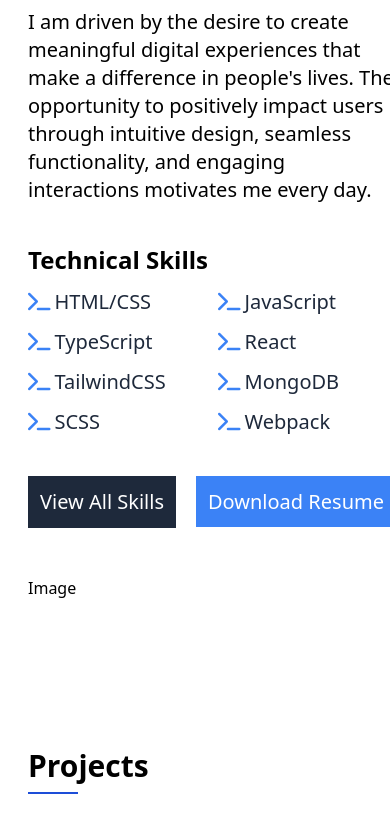
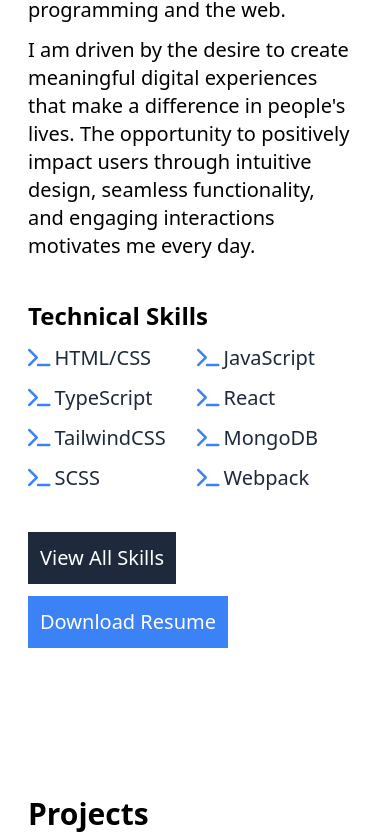
Before and after one commit to HamzaAbouJaib/portfolio, a React (Vite) app: page / in a window 390 px wide. Shown: the part 1410-2249 px from the top of the page. Built offline with nearby package versions, Linux system fonts and the light colour scheme; the HTML template or start-up script is replaced by a standard one.

Commit message:
Fix bug with text responsiveness on small screens

```diff
--- a/src/components/AboutPage.jsx
+++ b/src/components/AboutPage.jsx
@@ -28,21 +28,21 @@ export const AboutPage = () => {
     <section id="about" className="pt-[5.5rem] py-5 md:px-10 px-7 mb-10">
       <h1 className="text-3xl font-semibold">About</h1>
       <div className="flex mt-2 w-[15%] border border-blue-700" />
-      <div className="grid lg:grid-cols-10 mt-10 gap-x-20 gap-y-12 justify-between">
-        <div className="flex justify-between flex-col col-span-6 max-lg:mr-8">
+      <div className="grid lg:grid-cols-10 mt-10 lg:gap-x-20 lg:gap-y-12 justify-between">
+        <div className="flex justify-between flex-col lg:col-span-6 max-lg:mr-2">
           <h3 className="text-2xl font-semibold mb-3">Who am I?</h3>
-          <p className="text-xl mb-3">
+          <p className="text-xl mb-3 break-words">
             I am a third-year software engineering student at McMaster
             University. My passion lies in the field of web and app development.
           </p>
           <br />
-          <p className="mb-3 text-xl">
+          <p className="mb-3 text-xl break-words">
             Since taking my first programming course in high school, I have been
             captivated by the inner workings of the web and the fascinating
             world of technology. It was during those early experiences that I
             discovered my love for programming and the web.
           </p>
-          <p className="text-xl">
+          <p className="text-xl break-words">
             I am driven by the desire to create meaningful digital experiences
             that make a difference in people's lives. The opportunity to
             positively impact users through intuitive design, seamless
@@ -59,7 +59,7 @@ export const AboutPage = () => {
               <SkillModal setShowSkillsModal={setShowSkillsModal} />
             )}
           </div>
-          <div>
+          <div className="flex flex-wrap gap-y-3">
             <button
               className="btn-secondary mt-10 mr-5"
               onClick={() => setShowSkillsModal(true)}
@@ -75,7 +75,7 @@ export const AboutPage = () => {
             </a>
           </div>
         </div>
-        <div className="flex flex-col justify-between col-span-4">
+        <div className="flex flex-col justify-between col-span-4 max-lg:hidden">
           <h1>Image</h1>
         </div>
       </div>
```
